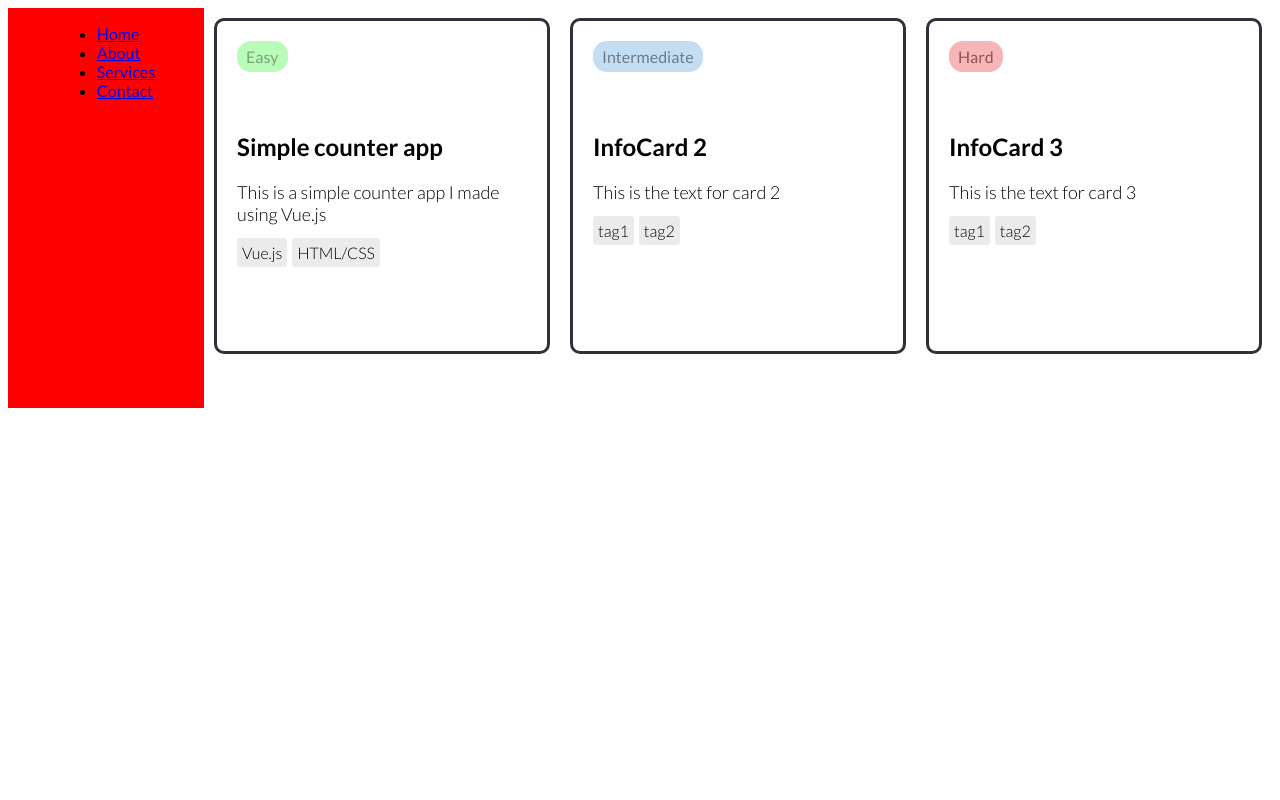
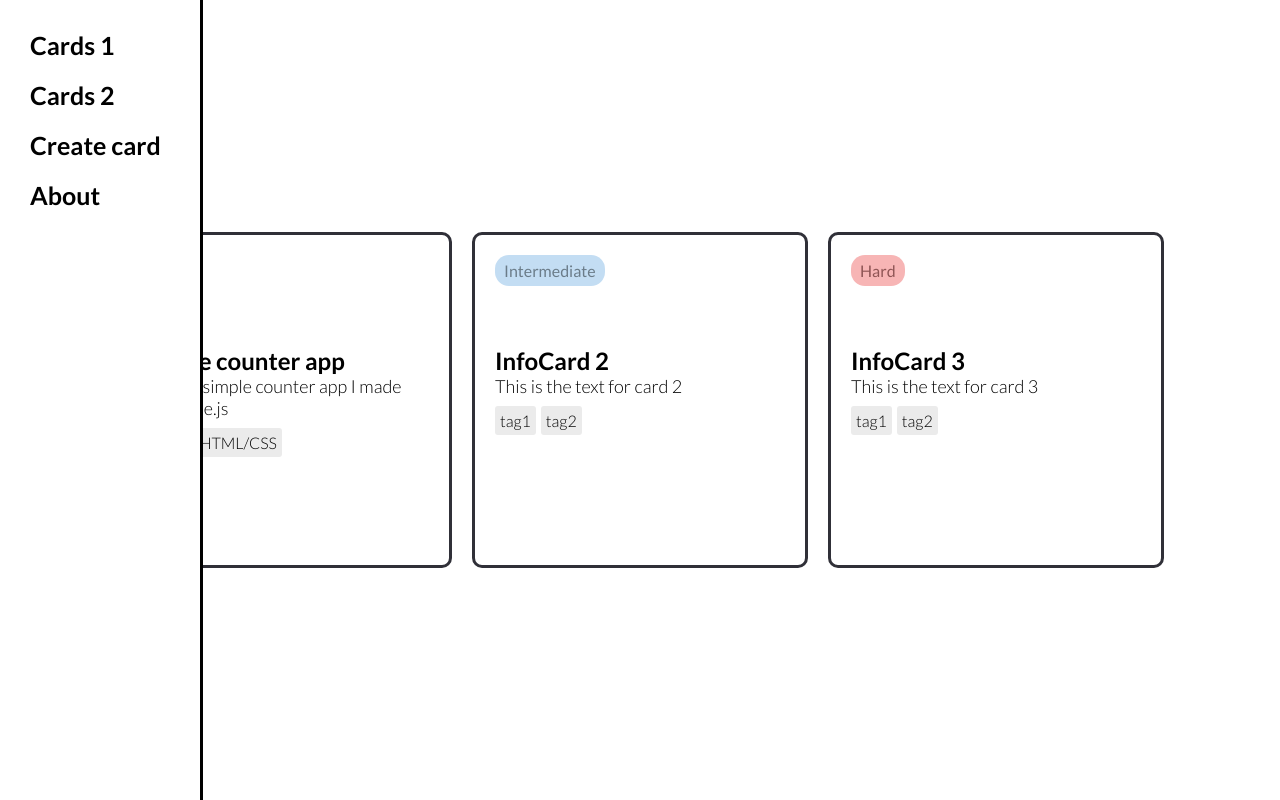
Before and after one commit to TiesHogenboom/vue-cards, a Vue app: page / in a window 1280 px wide. Built offline with nearby package versions, Linux system fonts and the light colour scheme.

Commit message:
added navbar styling

```diff
--- a/src/App.vue
+++ b/src/App.vue
@@ -17,5 +17,7 @@ export default {
 <style>
 * {
 font-family: 'Lato', sans-serif;
+padding: 0;
+margin: 0;
 }
 </style>
--- a/src/components/CardList.vue
+++ b/src/components/CardList.vue
@@ -33,6 +33,10 @@ export default {
 <style>
 .card-list {
     display: flex;
+    width: 100vw;
+    height: 100vh;
     justify-content: center;
+    flex-direction: row;
+    align-items: center;
 }
 </style>
--- a/src/components/InfoCard.vue
+++ b/src/components/InfoCard.vue
@@ -25,7 +25,7 @@ export default {
 
 </script>
 
-<style scoped>
+<style>
 .info-card {
   border: solid 3px rgb(48, 48, 56);
   border-radius: 10px;
@@ -94,5 +94,6 @@ export default {
 .text {
   font-weight: 300;
   font-size: 18px;
+  margin-bottom: 14px;
 }
 </style>
--- a/src/components/WebNavbar.vue
+++ b/src/components/WebNavbar.vue
@@ -1,10 +1,10 @@
 <template>
     <nav class="container">
-      <ul>
-        <li><a href="#">Home</a></li>
+      <ul class="list">
+        <li><a href="#">Cards 1</a></li>
+        <li><a href="#">Cards 2</a></li>
+        <li><a href="#">Create card</a></li>
         <li><a href="#">About</a></li>
-        <li><a href="#">Services</a></li>
-        <li><a href="#">Contact</a></li>
       </ul>
     </nav>
   </template>
@@ -18,9 +18,26 @@
   <style>
 .container {
   display: flex;
-  justify-content: center;
-  background: red;
+  border-right: 3px solid black;
   width: 200px;
-  height: 400px;
+  height: 100vh;
+  position: absolute;
+  background: white;
+}
+
+.list {
+  padding: 30px;
+}
+
+a {
+  text-decoration: none;
+  color: black;
+  font-size: 25px;
+  font-weight: 700;
+}
+
+li {
+  list-style-type: none;
+  margin-bottom: 20px;
 }
 </style>
```
